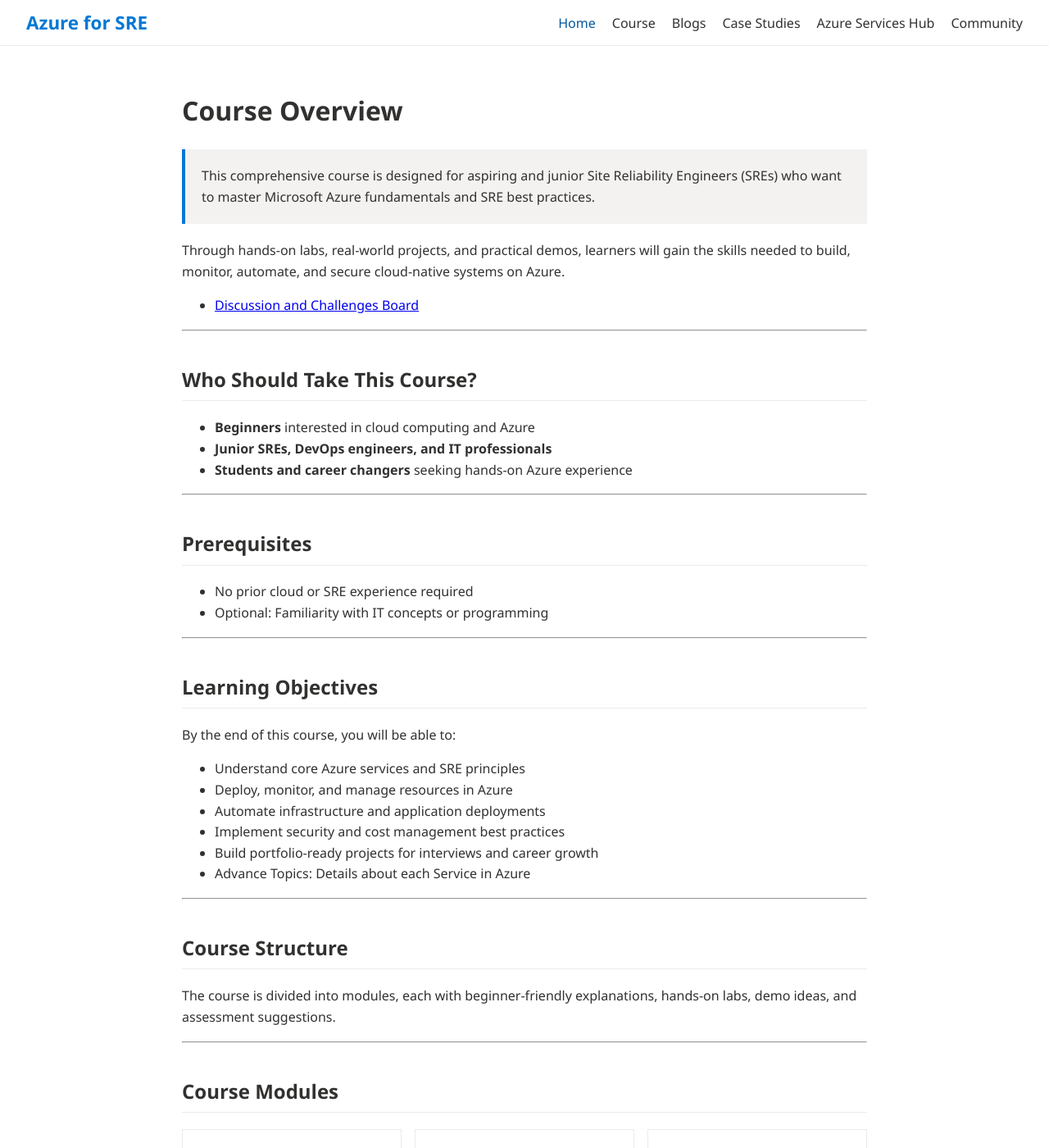
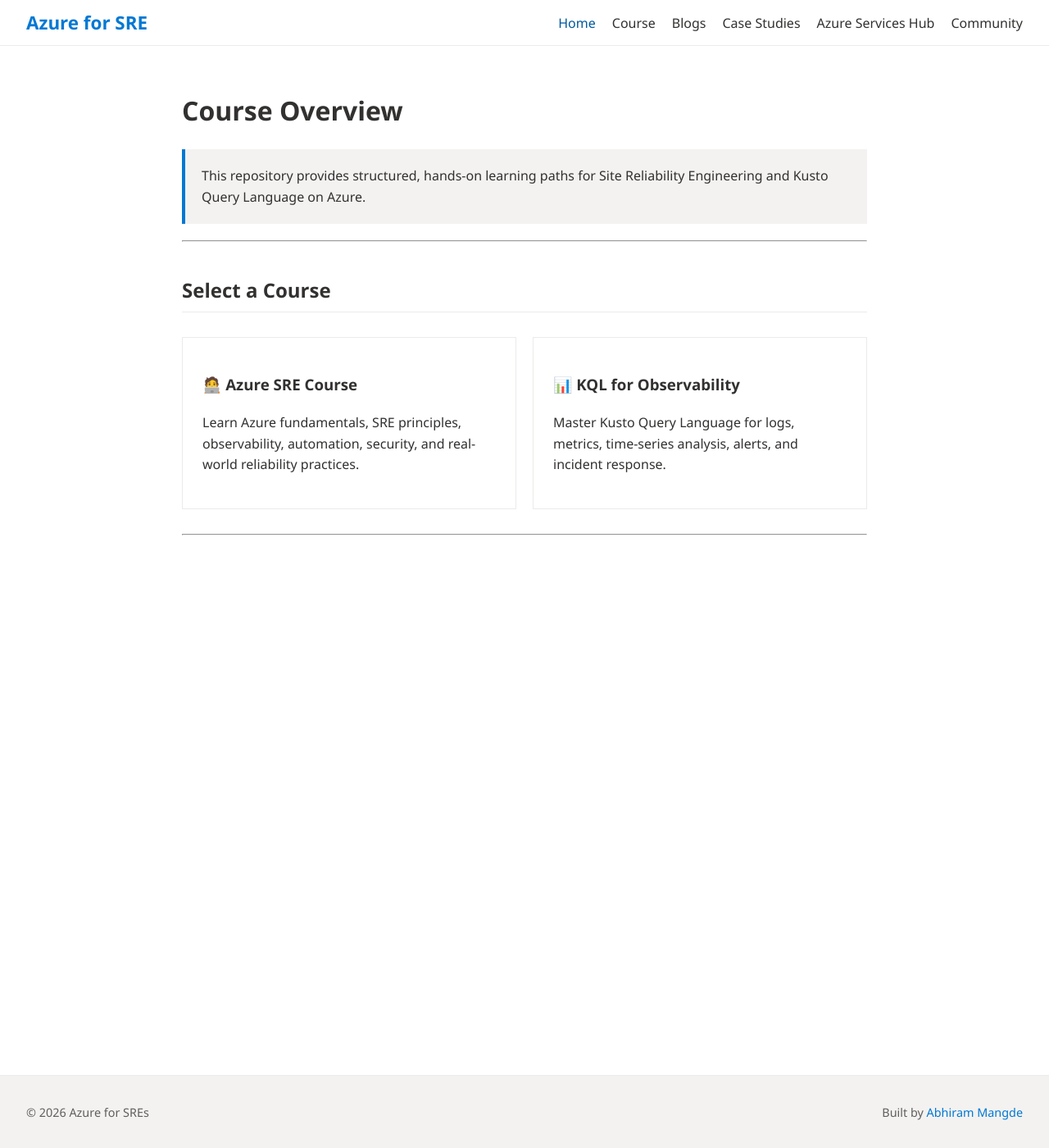
Before and after one commit to Abhiram-Mangde/Course-Azure-for-SREs, a Jekyll site: the page built from docs/course.md, in a window 1280 px wide and 1400 px high. Shown: the whole window at 82% size. Built offline with Jekyll 4.4.1, drawn with Linux system fonts in a browser that asks for light colours; some of the changed text lies outside the part shown.

Commit message:
Modify Course Page to show two courses

```diff
--- a/docs/course.md
+++ b/docs/course.md
@@ -5,10 +5,6 @@
 ---
 
 <style>
-/* ============================= */
-/* MS LEARN – COURSE PAGE */
-/* ============================= */
-
 :root {
   --ms-blue: #0078d4;
   --ms-dark: #323130;
@@ -16,12 +12,12 @@
   --ms-border: #edebe9;
 }
 
-/* Limit readable width like Microsoft Learn */
+/* Page width */
 .content {
   max-width: 960px;
 }
 
-/* Section headings */
+/* Headings */
 h1, h2, h3 {
   color: var(--ms-dark);
   font-weight: 600;
@@ -41,7 +37,28 @@
   margin: 20px 0;
 }
 
-/* Module navigation cards (flat, docs-style) */
+/* Course selector cards */
+.course-selector {
+  display: grid;
+  grid-template-columns: repeat(auto-fit, minmax(320px, 1fr));
+  gap: 20px;
+  margin: 30px 0;
+}
+
+.course-card {
+  border: 1px solid var(--ms-border);
+  padding: 24px;
+  background: #ffffff;
+  cursor: pointer;
+  transition: border 0.2s ease, box-shadow 0.2s ease;
+}
+
+.course-card:hover {
+  border-color: var(--ms-blue);
+  box-shadow: 0 4px 12px rgba(0,0,0,0.08);
+}
+
+/* Module tiles */
 .course-tiles {
   display: grid;
   grid-template-columns: repeat(auto-fit, minmax(260px, 1fr));
@@ -55,10 +72,6 @@
   background: #ffffff;
 }
 
-.course-tile h3 {
-  margin-top: 0;
-}
-
 .course-tile a {
   color: var(--ms-blue);
   font-weight: 600;
@@ -68,99 +81,169 @@
 .course-tile a:hover {
   text-decoration: underline;
 }
+
+/* Hide / show */
+.hidden {
+  display: none;
+}
 </style>
 
 # Course Overview
 
 <div class="course-callout">
-This comprehensive course is designed for aspiring and junior Site Reliability Engineers (SREs) who want to master Microsoft Azure fundamentals and SRE best practices.
+This repository provides structured, hands-on learning paths for
+Site Reliability Engineering and Kusto Query Language on Azure.
 </div>
-
-Through hands-on labs, real-world projects, and practical demos, learners will gain the skills needed to build, monitor, automate, and secure cloud-native systems on Azure.
-
-- [Discussion and Challenges Board](https://github.com/Abhiram-Mangde/Course-Azure-for-SREs/discussions)
 
 ---
 
-## Who Should Take This Course?
-- **Beginners** interested in cloud computing and Azure
-- **Junior SREs, DevOps engineers, and IT professionals**
-- **Students and career changers** seeking hands-on Azure experience
+## Select a Course
+
+<div class="course-selector">
+
+  <div class="course-card" onclick="showCourse('sre')">
+    <h3>🧑‍💻 Azure SRE Course</h3>
+    <p>
+      Learn Azure fundamentals, SRE principles, observability,
+      automation, security, and real-world reliability practices.
+    </p>
+  </div>
+
+  <div class="course-card" onclick="showCourse('kql')">
+    <h3>📊 KQL for Observability</h3>
+    <p>
+      Master Kusto Query Language for logs, metrics,
+      time-series analysis, alerts, and incident response.
+    </p>
+  </div>
+
+</div>
 
 ---
 
-## Prerequisites
-- No prior cloud or SRE experience required
-- Optional: Familiarity with IT concepts or programming
+<!-- ================= SRE COURSE ================= -->
 
----
+<div id="sre-course" class="hidden">
 
-## Learning Objectives
-By the end of this course, you will be able to:
-- Understand core Azure services and SRE principles
-- Deploy, monitor, and manage resources in Azure
-- Automate infrastructure and application deployments
-- Implement security and cost management best practices
-- Build portfolio-ready projects for interviews and career growth
-- Advance Topics: Details about each Service in Azure
-
----
-
-## Course Structure
-The course is divided into modules, each with beginner-friendly explanations, hands-on labs, demo ideas, and assessment suggestions.
-
----
-
-## Course Modules
+<h2>Azure SRE — Course Modules</h2>
 
 <div class="course-tiles">
 
-<div class="course-tile">
-<h3>Module 1</h3>
-<p>Introduction to Azure & SRE</p>
-<a href="{{ "/Module-1-Introduction-to-Azure-SRE/" | relative_url }}">Open module</a>
+  <div class="course-tile">
+    <h3>Module 1</h3>
+    <p>Introduction to Azure & SRE</p>
+    <a href="{{ "/Module-1-Introduction-to-Azure-SRE/" | relative_url }}">Open module</a>
+  </div>
+
+  <div class="course-tile">
+    <h3>Module 2</h3>
+    <p>Core Azure Services</p>
+    <a href="{{ "/Module-2-Core-Azure-Services/" | relative_url }}">Open module</a>
+  </div>
+
+  <div class="course-tile">
+    <h3>Module 3</h3>
+    <p>Observability & Monitoring</p>
+    <a href="{{ "/Module-3-Observability-Monitoring/" | relative_url }}">Open module</a>
+  </div>
+
+  <div class="course-tile">
+    <h3>Module 4</h3>
+    <p>Keeping Systems Reliable</p>
+    <a href="{{ "/Module-4-Keeping-Systems-Reliable/" | relative_url }}">Open module</a>
+  </div>
+
+  <div class="course-tile">
+    <h3>Module 5</h3>
+    <p>Automation & DevOps</p>
+    <a href="{{ "/Module-5-Automation-DevOps/" | relative_url }}">Open module</a>
+  </div>
+
+  <div class="course-tile">
+    <h3>Module 6</h3>
+    <p>Security & Cost Management</p>
+    <a href="{{ "/Module-6-Security-Cost-Management/" | relative_url }}">Open module</a>
+  </div>
+
+  <div class="course-tile">
+    <h3>Module 7</h3>
+    <p>Hands-On Projects</p>
+    <a href="{{ "/Module-7-Hands-On-Project/" | relative_url }}">Open module</a>
+  </div>
+
+  <div class="course-tile">
+    <h3>Module 8</h3>
+    <p>Career Prep & Best Practices</p>
+    <a href="{{ "/Module-8-Career-Prep-Best-Practices/" | relative_url }}">Open module</a>
+  </div>
+
+</div>
 </div>
 
-<div class="course-tile">
-<h3>Module 2</h3>
-<p>Core Azure Services for SREs</p>
-<a href="{{ "/Module-2-Core-Azure-Services/" | relative_url }}">Open module</a>
+<!-- ================= KQL COURSE ================= -->
+
+<div id="kql-course" class="hidden">
+
+<h2>KQL for Observability — Course Modules</h2>
+
+<div class="course-tiles">
+
+  <div class="course-tile">
+    <h3>Module 1</h3>
+    <p>KQL Fundamentals</p>
+    <a href="{{ "/kql/module-01-introduction/" | relative_url }}">Open module</a>
+  </div>
+
+  <div class="course-tile">
+    <h3>Module 2</h3>
+    <p>Data Model & Types</p>
+    <a href="{{ "/kql/module-02-data-model/" | relative_url }}">Open module</a>
+  </div>
+
+  <div class="course-tile">
+    <h3>Module 3</h3>
+    <p>Filtering & Projection</p>
+    <a href="{{ "/kql/module-03-filtering/" | relative_url }}">Open module</a>
+  </div>
+
+  <div class="course-tile">
+    <h3>Module 4</h3>
+    <p>Aggregation & Summarization</p>
+    <a href="{{ "/kql/module-04-aggregation/" | relative_url }}">Open module</a>
+  </div>
+
+  <div class="course-tile">
+    <h3>Module 5</h3>
+    <p>Time-Series Analysis</p>
+    <a href="{{ "/kql/module-05-time-series/" | relative_url }}">Open module</a>
+  </div>
+
+  <div class="course-tile">
+    <h3>Module 6</h3>
+    <p>Joins & Parsing</p>
+    <a href="{{ "/kql/module-06-joins-parsing/" | relative_url }}">Open module</a>
+  </div>
+
+  <div class="course-tile">
+    <h3>Module 7</h3>
+    <p>Visualization & Alerts</p>
+    <a href="{{ "/kql/module-07-visualization/" | relative_url }}">Open module</a>
+  </div>
+
+  <div class="course-tile">
+    <h3>Module 8</h3>
+    <p>Advanced KQL & Labs</p>
+    <a href="{{ "/kql/module-08-advanced/" | relative_url }}">Open module</a>
+  </div>
+
+</div>
 </div>
 
-<div class="course-tile">
-<h3>Module 3</h3>
-<p>Observability & Monitoring</p>
-<a href="{{ "/Module-3-Observability-Monitoring/" | relative_url }}">Open module</a>
-</div>
+<script>
+function showCourse(course) {
+  document.getElementById('sre-course').classList.add('hidden');
+  document.getElementById('kql-course').classList.add('hidden');
 
-<div class="course-tile">
-<h3>Module 4</h3>
-<p>Keeping Systems Reliable</p>
-<a href="{{ "/Module-4-Keeping-Systems-Reliable/" | relative_url }}">Open module</a>
-</div>
-
-<div class="course-tile">
-<h3>Module 5</h3>
-<p>Automation & DevOps</p>
-<a href="{{ "/Module-5-Automation-DevOps/" | relative_url }}">Open module</a>
-</div>
-
-<div class="course-tile">
-<h3>Module 6</h3>
-<p>Security & Cost Management</p>
-<a href="{{ "/Module-6-Security-Cost-Management/" | relative_url }}">Open module</a>
-</div>
-
-<div class="course-tile">
-<h3>Module 7</h3>
-<p>Hands-On Projects</p>
-<a href="{{ "/Module-7-Hands-On-Project/" | relative_url }}">Open module</a>
-</div>
-
-<div class="course-tile">
-<h3>Module 8</h3>
-<p>Career Prep & Best Practices</p>
-<a href="{{ "/Module-8-Career-Prep-Best-Practices/" | relative_url }}">Open module</a>
-</div>
-
-</div>
+  document.getElementById(course + '-course').classList.remove('hidden');
+}
+</script>
```
Also changed, not shown: other parts of docs/course.md (+1 -1 lines).
